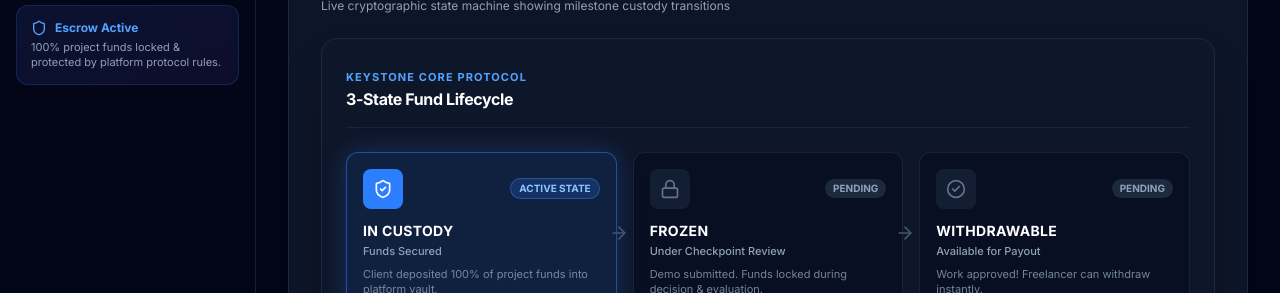
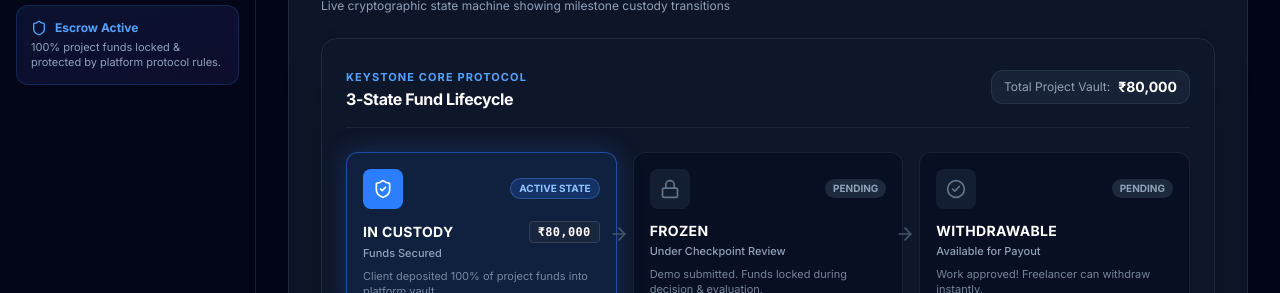
Before and after one commit to RaunakDas10/KEYstone, a React (Vite) app: page /client/overview in a window 1280 px wide. Shown: the part 396-689 px from the top of the page. Built offline with nearby package versions, Linux system fonts and the light colour scheme; no server answers.

Commit message:
Changed client portal

```diff
--- a/src/App.tsx
+++ b/src/App.tsx
@@ -106,14 +106,6 @@ export function App() {
           <Route path="/forgot-password" element={<LoginPage />} />
         </Route>
 
-        {/* Full-Width Talent Discovery Dashboard for Authenticated Users */}
-        <Route element={<ProtectedRoute />}>
-          <Route element={<FullWidthLayout />}>
-            <Route path="/client/dashboard" element={<FreelancersDirectoryPage />} />
-            <Route path="/freelancer/dashboard" element={<FreelancersDirectoryPage />} />
-          </Route>
-        </Route>
-
         <Route element={<ProtectedRoute />}>
           <Route element={<DashboardLayout />}>
             <Route path="/profile" element={<AccountProfilePage />} />
@@ -123,6 +115,7 @@ export function App() {
         {/* Private Client Workspace Routes */}
         <Route element={<ProtectedRoute allowedRoles={['client']} />}>
           <Route element={<DashboardLayout />}>
+            <Route path="/client/dashboard" element={<ClientOverview />} />
             <Route path="/client/overview" element={<ClientOverview />} />
             <Route path="/client/projects" element={<ClientOverview />} />
             <Route path="/client/projects/new" element={<ClientNewProjectPage />} />
@@ -137,6 +130,7 @@ export function App() {
         {/* Private Freelancer Workspace Routes */}
         <Route element={<ProtectedRoute allowedRoles={['freelancer']} />}>
           <Route element={<DashboardLayout />}>
+            <Route path="/freelancer/dashboard" element={<FreelancerOverview />} />
             <Route path="/freelancer/overview" element={<FreelancerOverview />} />
             <Route path="/freelancer/projects" element={<FreelancerOverview />} />
             <Route path="/freelancer/projects/:id" element={<FreelancerProjectDetailPage />} />
--- a/src/components/layout/Navbar.tsx
+++ b/src/components/layout/Navbar.tsx
@@ -11,7 +11,7 @@ export const Navbar: React.FC = () => {
   const [isMobileMenuOpen, setIsMobileMenuOpen] = useState(false);
   const navigate = useNavigate();
   const location = useLocation();
-  const guestOnlyView = ['/standin', '/register', '/login'].includes(location.pathname);
+  const guestOnlyView = ['/standin', '/register', '/login', '/marketplace', '/security', '/how-it-works'].includes(location.pathname);
   const showAccount = isAuthenticated && !guestOnlyView;
 
   const unreadCount = notifications.filter((n) => (n.userId === currentUser.id || n.userId === 'all') && !n.read).length;
--- a/src/pages/client/ClientOverview.tsx
+++ b/src/pages/client/ClientOverview.tsx
@@ -87,9 +87,11 @@ export const ClientOverview: React.FC = () => {
 
         {clientProjects[0] && (
           <FundLifecycleVisualizer
-            state={clientProjects[0].fundState}
-            amount={clientProjects[0].budget}
-            inactivityDays={clientProjects[0].inactivityDays}
+            currentState={clientProjects[0].fundState}
+            amountCustody={clientProjects[0].amountInCustody}
+            amountFrozen={clientProjects[0].amountFrozen}
+            amountWithdrawable={clientProjects[0].amountWithdrawable}
+            totalBudget={clientProjects[0].budget}
           />
         )}
       </div>
@@ -127,7 +129,7 @@ export const ClientOverview: React.FC = () => {
 
               <div className="flex items-center gap-3 w-full md:w-auto shrink-0">
                 <Link to={`/client/projects/${project.id}`} className="w-full md:w-auto">
-                  <Button variant="primary" size="sm" fullWidth rightIcon={<ArrowRight className="w-4 h-4" />}>
+                  <Button variant="primary" size="sm" className="w-full" rightIcon={<ArrowRight className="w-4 h-4" />}>
                     Manage Escrow
                   </Button>
                 </Link>
```
